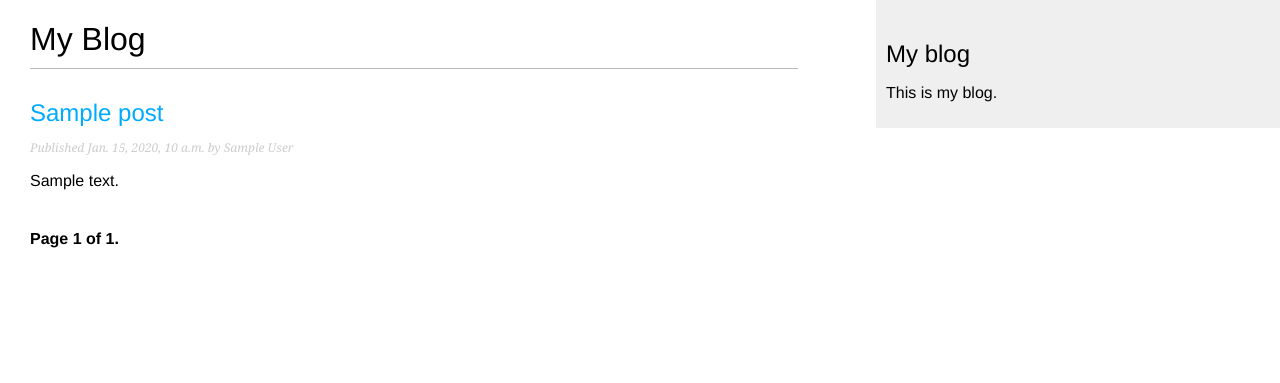
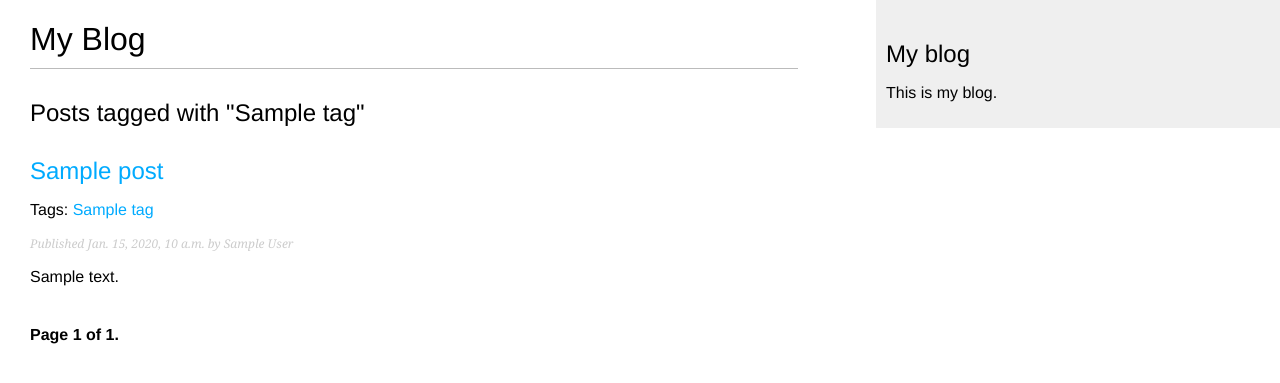
Before and after one commit to mirzomumin/blog, a Django app: template blog/templates/blog/post/list.html in a window 1280 px wide. Shown: the top 383 px of the page. Run offline with Django 5.2, Linux system fonts and the light colour scheme; the template is opened without the code that fills it: most values are stand-ins (such as "Sample title", 1, 10 or a date in 2020).

Commit message:
Add tagging to blog

```diff
--- a/blog/models.py
+++ b/blog/models.py
@@ -2,6 +2,7 @@ from django.contrib.auth import get_user_model
 from django.db import models
 from django.urls import reverse
 from django.utils import timezone
+from taggit.managers import TaggableManager
 
 User = get_user_model()
 
@@ -21,6 +22,7 @@ class Post(models.Model):
     published_at = models.DateTimeField(default=timezone.now)
     created_at = models.DateTimeField(auto_now_add=True)
     updated_at = models.DateTimeField(auto_now=True)
+    tags = TaggableManager()
 
     class Meta:
         ordering = ["-published_at"]
--- a/blog/templates/blog/post/list.html
+++ b/blog/templates/blog/post/list.html
@@ -4,17 +4,28 @@
 
 {% block content %}
     <h1>My Blog</h1>
+    {% if tag %}
+        <h2>Posts tagged with "{{ tag.name }}"</h2>
+    {% endif %}
     {% for post in posts %}
         <h2>
             <a href="{{ post.get_absolute_url }}">
                 {{ post.title }}
             </a>
         </h2>
+        <p class="tags">
+            Tags:
+            {% for tag in post.tags.all %}
+                <a href="{% url 'blog:post_list_by_tag' tag.slug %}">
+                    {{ tag.name }}
+                </a>
+                {% if not forloop.last %}, {% endif %}
+            {% endfor %}
+        </p>
         <p class="date">
             Published {{ post.published_at }} by {{ post.author }}
         </p>
         {{ post.body|truncatewords:30|linebreaks }}
     {% endfor %}
-    <!-- POSTS: {{ posts }} -->
     {% include "pagination.html" with page=posts %}
 {% endblock %}
--- a/blog/urls.py
+++ b/blog/urls.py
@@ -6,6 +6,7 @@ app_name = "blog"
 
 urlpatterns = [
     path("", post_list, name="post_list"),
+    path("tag/<slug:tag_slug>/", post_list, name="post_list_by_tag"),
     path(
         "<int:year>/<int:month>/<int:day>/<slug:post>/",
         post_detail,
--- a/config/settings.py
+++ b/config/settings.py
@@ -46,6 +46,7 @@ INSTALLED_APPS = [
     "blog.apps.BlogConfig",
     # Third part apps
     "query_counter",
+    "taggit",
 ]
 
 MIDDLEWARE = [
--- a/pyproject.toml
+++ b/pyproject.toml
@@ -11,6 +11,7 @@ django = "^5.0.2"
 pre-commit = "^3.6.2"
 python-dotenv = "^1.0.1"
 django-query-counter = "^0.4.0"
+django-taggit = "^5.0.1"
 
 
 [build-system]
```
Also changed, not shown: blog/views.py (+7 -2 lines), blog/migrations/0004_post_tags.py (added), 1 other file.
